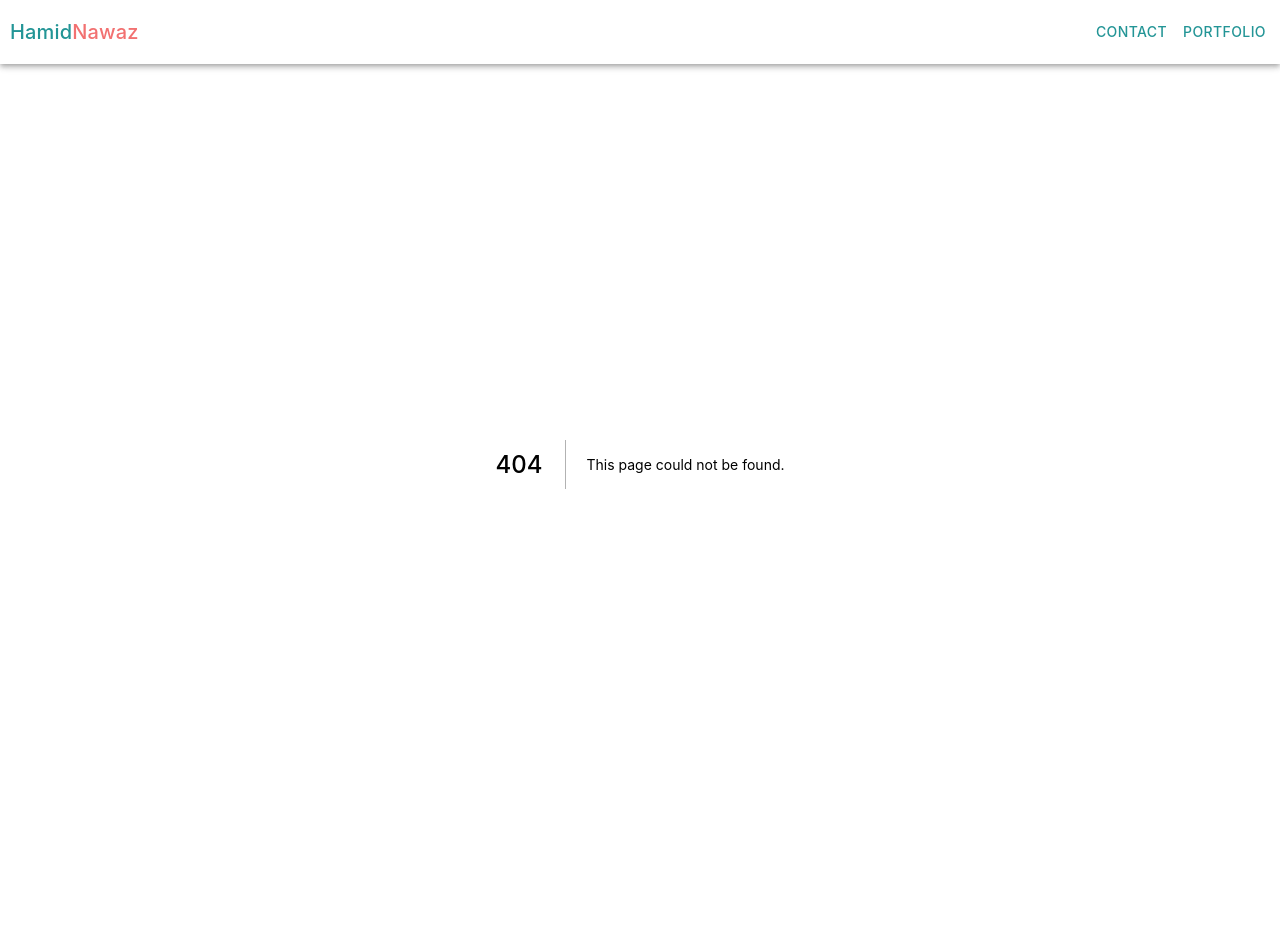
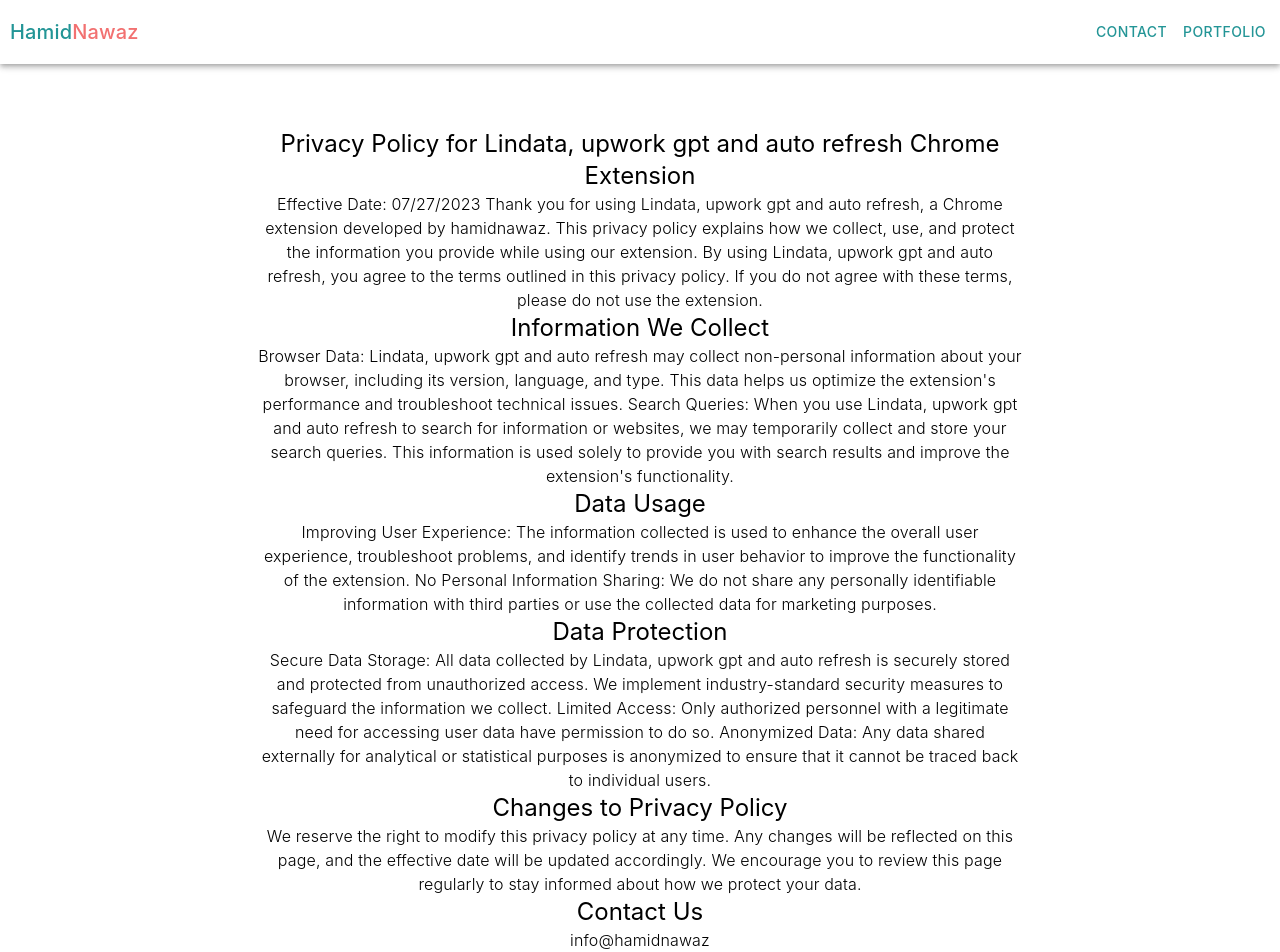
Before and after one commit to hamidnawaz28/portfolio, a Next.js app: page /privacy-policy in a window 1280 px wide. Before the commit this address had no page. Shown: the top 952 px of the page. Before the commit the page ends 864 px from the top, so only its background shows below. Built offline with nearby package versions, Linux system fonts and the light colour scheme.

Commit message:
added privacy policy

```diff
--- /dev/null
+++ b/pages/privacy-policy.tsx
@@ -0,0 +1,79 @@
+import { makeStyles } from "@mui/styles";
+import { Theme } from "@mui/system";
+import { Typography, Link } from "@mui/material";
+import { WhatsApp } from "@mui/icons-material";
+import { Footer } from "../containers/footer";
+import { Seo } from "../components/seo";
+
+const useStyles = makeStyles((theme: Theme) => ({
+    root: {
+        display: "flex",
+        flexDirection: "column",
+        alignItems: "center",
+        justifyContent: "center",
+        textAlign: "center",
+        padding: "5% 20%",
+        [theme.breakpoints.down("sm")]: {
+            padding: "5% 2%",
+        },
+    },
+}));
+
+const privacyData = [
+    {
+        label: "Privacy Policy for Lindata, upwork gpt and auto refresh Chrome Extension",
+        info: `Effective Date: 07/27/2023
+
+        Thank you for using Lindata, upwork gpt and auto refresh, a Chrome extension developed by hamidnawaz. This privacy policy explains how we collect, use, and protect the information you provide while using our extension. By using Lindata, upwork gpt and auto refresh, you agree to the terms outlined in this privacy policy. If you do not agree with these terms, please do not use the extension.`,
+    },
+    {
+        label: "Information We Collect",
+        info: `Browser Data: Lindata, upwork gpt and auto refresh may collect non-personal information about your browser, including its version, language, and type. This data helps us optimize the extension's performance and troubleshoot technical issues.
+
+        Search Queries: When you use Lindata, upwork gpt and auto refresh to search for information or websites, we may temporarily collect and store your search queries. This information is used solely to provide you with search results and improve the extension's functionality.`,
+    },
+    {
+        label: "Data Usage",
+        info: "Improving User Experience: The information collected is used to enhance the overall user experience, troubleshoot problems, and identify trends in user behavior to improve the functionality of the extension. No Personal Information Sharing: We do not share any personally identifiable information with third parties or use the collected data for marketing purposes.",
+    },
+    {
+        label: "Data Protection",
+        info: "Secure Data Storage: All data collected by Lindata, upwork gpt and auto refresh is securely stored and protected from unauthorized access. We implement industry-standard security measures to safeguard the information we collect. Limited Access: Only authorized personnel with a legitimate need for accessing user data have permission to do so. Anonymized Data: Any data shared externally for analytical or statistical purposes is anonymized to ensure that it cannot be traced back to individual users.",
+    },
+    {
+        label: "Changes to Privacy Policy",
+        info: "We reserve the right to modify this privacy policy at any time. Any changes will be reflected on this page, and the effective date will be updated accordingly. We encourage you to review this page regularly to stay informed about how we protect your data.",
+    },
+    {
+        label: "Contact Us",
+        info: "info@hamidnawaz",
+    }
+];
+
+const ContactMe = () => {
+    const { root } = useStyles();
+    return (
+        <div>
+            <Seo
+                description="Contact me page of hamid nawaz"
+                pageTitle="Contact Me"
+                contentTitle="Contact Hamid Nawaz"
+                pageUrl="/contact-me"
+            />
+            <main>
+                <div className={root}>
+                    {privacyData.map((el, id) => {
+                        return (
+                            <div key={id}>
+                                <Typography variant="h5">{el.label}</Typography>
+                                <Typography variant="body1">{el.info}</Typography>
+                            </div>
+                        );
+                    })}
+                </div>
+            </main>
+            <Footer />
+        </div>
+    );
+};
+export default ContactMe;
```
